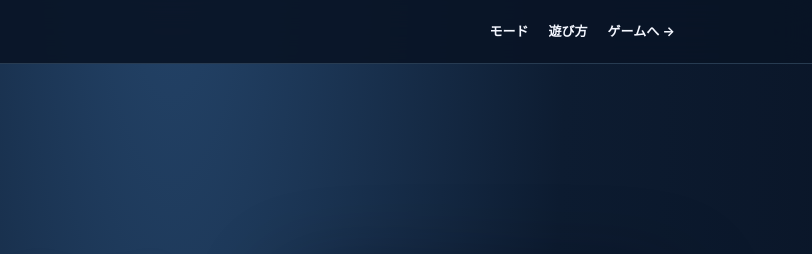
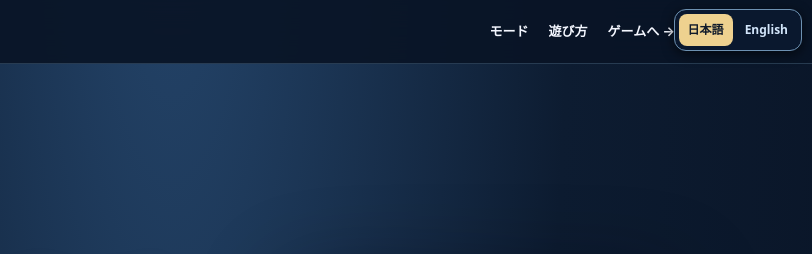
Before and after one commit to youluuz/moji-arms, a plain HTML site: page public/about.html in a window 1280 px wide. Shown: the top 254 px of the page, 468-1280 px from the left. Drawn offline with Linux system fonts and the light colour scheme.

Commit message:
Add Japanese English toggle to game introduction

```diff
--- a/public/about.html
+++ b/public/about.html
@@ -71,7 +71,7 @@ footer a{color:#c9dff6}
 @media(prefers-reduced-motion:reduce){*{scroll-behavior:auto!important;transition:none!important}}
 </style>
 <script type="application/ld+json">{"@context":"https://schema.org","@type":"VideoGame","name":"文字武装","alternateName":["もじぶそう","MOJIBUSOU","GLYPH STRIKE"],"description":"漢字や絵文字などの文字を装備してCPUや友達と戦う無料ブラウザ対戦ゲーム","url":"https://moji-arms-online.onrender.com/","image":"https://raw.githubusercontent.com/youluuz/moji-arms/main/public/mojibusou-icon.png","inLanguage":"ja","genre":["アクション","対戦","文字ゲーム"],"gamePlatform":["Web browser","PC","Mobile browser"],"isAccessibleForFree":true,"offers":{"@type":"Offer","price":"0","priceCurrency":"JPY","availability":"https://schema.org/InStock"}}</script>
-</head>
+<script defer src="/i18n-ui-v1.js?v=1"></script></head>
 <body>
 <header><nav><a class="brand" href="/about.html"><img src="/mojibusou-icon.png" alt="" width="37" height="37">文字武装 <span style="color:#b5c9e3;font-size:10px">MOJIBUSOU</span></a><div class="links"><a href="#modes">モード</a><a href="#how">遊び方</a><a href="/">ゲームへ →</a></div></nav></header>
 <main>
```
